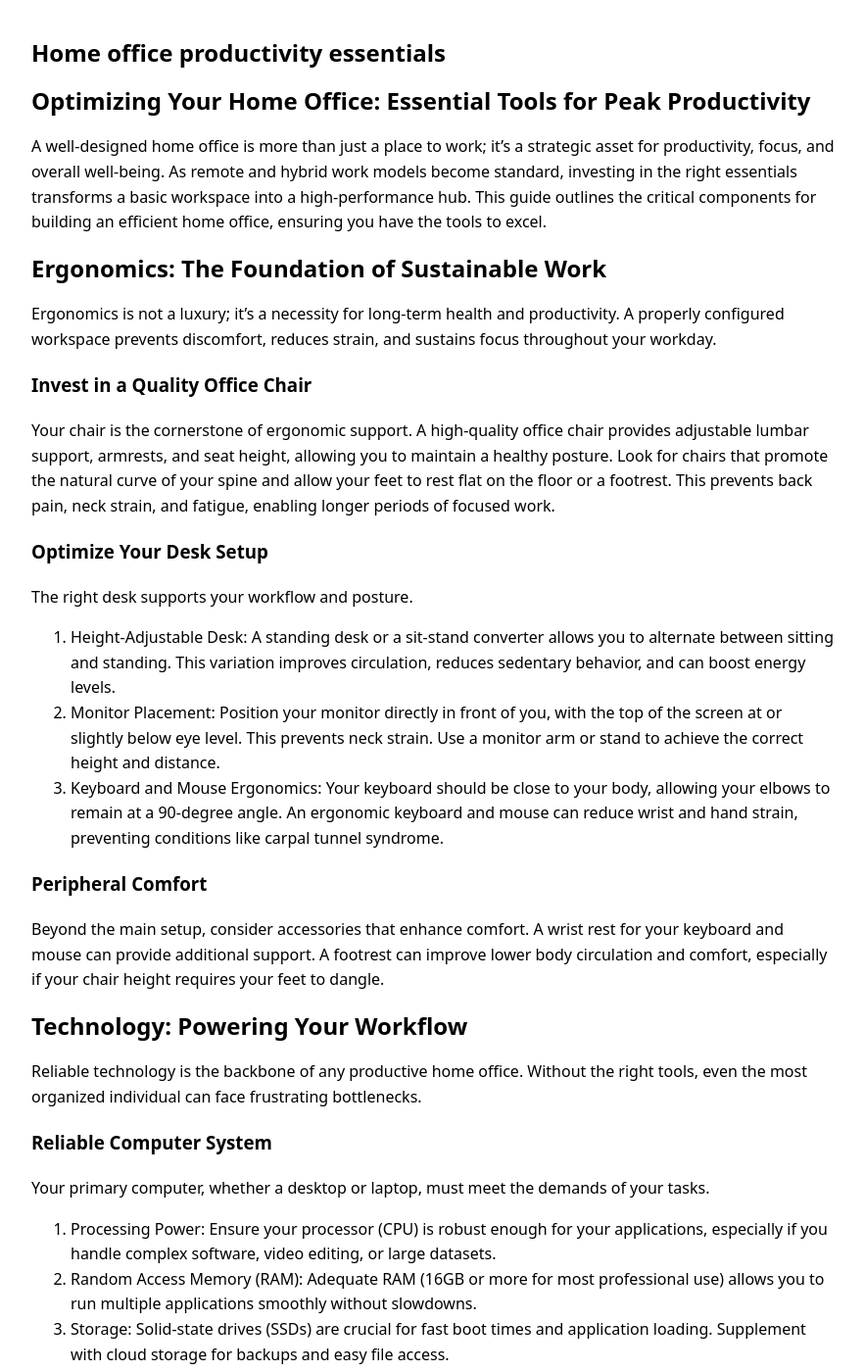
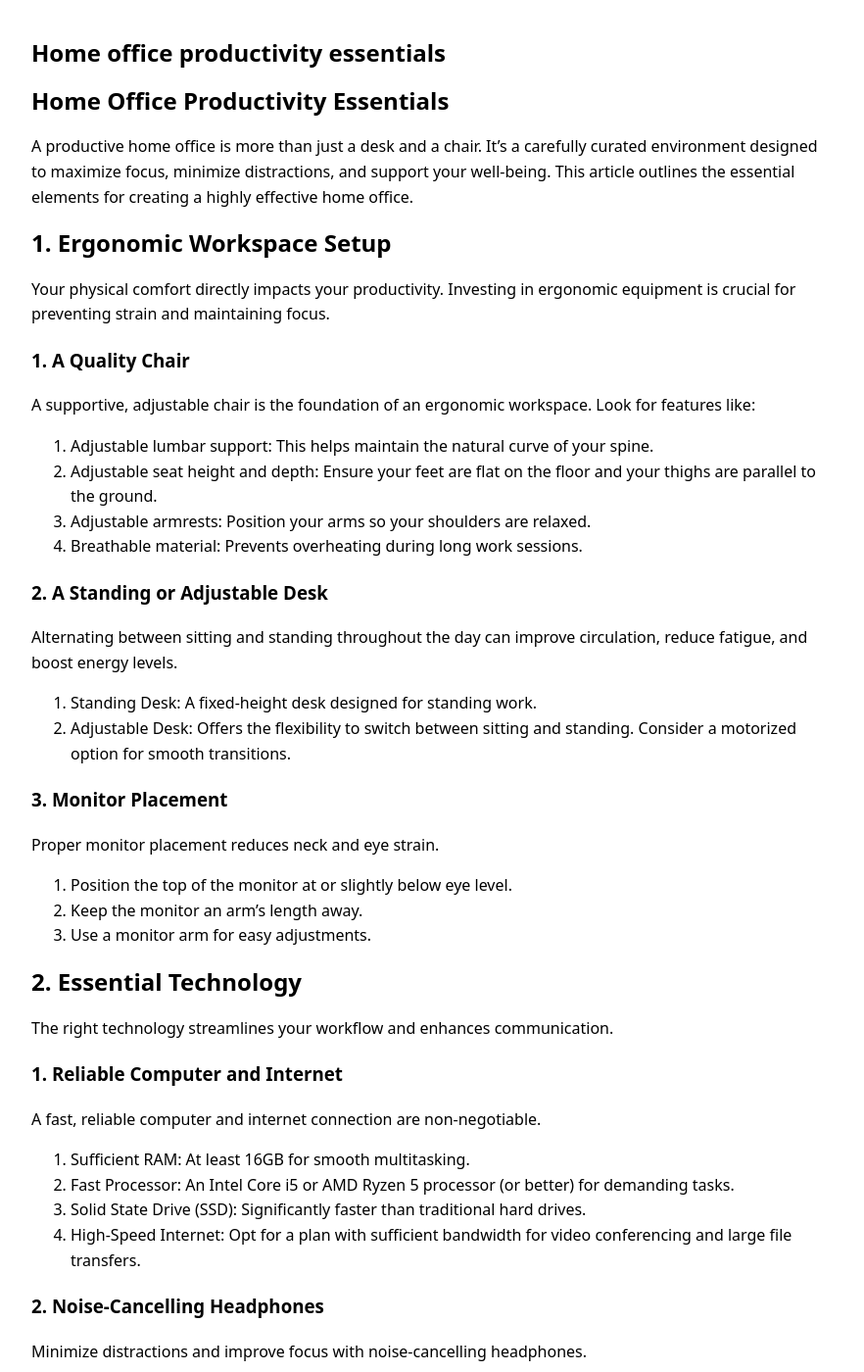
Before and after one commit to ironaclaw/ironaclaw.github.io, a Jekyll site: the page built from _posts/2026-02-12-home-office-productivity-essentials.md, in a window 1280 px wide and 1400 px high. Shown: the whole window at 98% size, without its empty margins (198-1080 px from the left). Built offline with Jekyll 4.4.1, drawn with Linux system fonts in a browser that asks for light colours; some of the changed text lies outside the part shown.

Commit message:
Add 2026-02-12-home-office-productivity-essentials.md

```diff
--- a/_posts/2026-02-12-home-office-productivity-essentials.md
+++ b/_posts/2026-02-12-home-office-productivity-essentials.md
@@ -6,103 +6,149 @@ date: '2026-02-12'
 description: ''
 tags: []
 keywords: []
-model_used: gemini-2.5-flash
+model_used: gemini-2.0-flash
 ---
 
-# Optimizing Your Home Office: Essential Tools for Peak Productivity
+# Home Office Productivity Essentials
 
-A well-designed home office is more than just a place to work; it's a strategic asset for productivity, focus, and overall well-being. As remote and hybrid work models become standard, investing in the right essentials transforms a basic workspace into a high-performance hub. This guide outlines the critical components for building an efficient home office, ensuring you have the tools to excel.
+A productive home office is more than just a desk and a chair. It's a carefully curated environment designed to maximize focus, minimize distractions, and support your well-being. This article outlines the essential elements for creating a highly effective home office.
 
-## Ergonomics: The Foundation of Sustainable Work
+## 1. Ergonomic Workspace Setup
 
-Ergonomics is not a luxury; it's a necessity for long-term health and productivity. A properly configured workspace prevents discomfort, reduces strain, and sustains focus throughout your workday.
+Your physical comfort directly impacts your productivity. Investing in ergonomic equipment is crucial for preventing strain and maintaining focus.
 
-### Invest in a Quality Office Chair
+### 1. A Quality Chair
 
-Your chair is the cornerstone of ergonomic support. A high-quality office chair provides adjustable lumbar support, armrests, and seat height, allowing you to maintain a healthy posture. Look for chairs that promote the natural curve of your spine and allow your feet to rest flat on the floor or a footrest. This prevents back pain, neck strain, and fatigue, enabling longer periods of focused work.
+A supportive, adjustable chair is the foundation of an ergonomic workspace. Look for features like:
 
-### Optimize Your Desk Setup
+1.  Adjustable lumbar support: This helps maintain the natural curve of your spine.
+2.  Adjustable seat height and depth: Ensure your feet are flat on the floor and your thighs are parallel to the ground.
+3.  Adjustable armrests: Position your arms so your shoulders are relaxed.
+4.  Breathable material: Prevents overheating during long work sessions.
 
-The right desk supports your workflow and posture.
-1.  Height-Adjustable Desk: A standing desk or a sit-stand converter allows you to alternate between sitting and standing. This variation improves circulation, reduces sedentary behavior, and can boost energy levels.
-2.  Monitor Placement: Position your monitor directly in front of you, with the top of the screen at or slightly below eye level. This prevents neck strain. Use a monitor arm or stand to achieve the correct height and distance.
-3.  Keyboard and Mouse Ergonomics: Your keyboard should be close to your body, allowing your elbows to remain at a 90-degree angle. An ergonomic keyboard and mouse can reduce wrist and hand strain, preventing conditions like carpal tunnel syndrome.
+### 2. A Standing or Adjustable Desk
 
-### Peripheral Comfort
+Alternating between sitting and standing throughout the day can improve circulation, reduce fatigue, and boost energy levels.
 
-Beyond the main setup, consider accessories that enhance comfort. A wrist rest for your keyboard and mouse can provide additional support. A footrest can improve lower body circulation and comfort, especially if your chair height requires your feet to dangle.
+1.  Standing Desk: A fixed-height desk designed for standing work.
+2.  Adjustable Desk: Offers the flexibility to switch between sitting and standing. Consider a motorized option for smooth transitions.
 
-## Technology: Powering Your Workflow
+### 3. Monitor Placement
 
-Reliable technology is the backbone of any productive home office. Without the right tools, even the most organized individual can face frustrating bottlenecks.
+Proper monitor placement reduces neck and eye strain.
 
-### Reliable Computer System
+1.  Position the top of the monitor at or slightly below eye level.
+2.  Keep the monitor an arm's length away.
+3.  Use a monitor arm for easy adjustments.
 
-Your primary computer, whether a desktop or laptop, must meet the demands of your tasks.
-1.  Processing Power: Ensure your processor (CPU) is robust enough for your applications, especially if you handle complex software, video editing, or large datasets.
-2.  Random Access Memory (RAM): Adequate RAM (16GB or more for most professional use) allows you to run multiple applications smoothly without slowdowns.
-3.  Storage: Solid-state drives (SSDs) are crucial for fast boot times and application loading. Supplement with cloud storage for backups and easy file access.
+## 2. Essential Technology
 
-### High-Speed Internet Connection
+The right technology streamlines your workflow and enhances communication.
 
-A stable, high-speed internet connection is non-negotiable for remote work. Prioritize a plan with sufficient download and upload speeds to handle video conferences, cloud-based applications, and large file transfers without interruption. Consider a wired Ethernet connection for your primary workstation for maximum stability.
+### 1. Reliable Computer and Internet
 
-### Essential Communication Gear
+A fast, reliable computer and internet connection are non-negotiable.
 
-Clear communication is vital for collaboration.
-1.  High-Quality Webcam: An external webcam often provides superior image quality compared to built-in laptop cameras, ensuring you present professionally in virtual meetings.
-2.  Clear Microphone: A dedicated USB microphone or a high-quality headset microphone significantly improves your audio clarity, making you easier to understand.
-3.  Noise-Canceling Headphones: These are invaluable for maintaining focus in noisy environments and ensuring privacy during calls.
+1.  Sufficient RAM: At least 16GB for smooth multitasking.
+2.  Fast Processor: An Intel Core i5 or AMD Ryzen 5 processor (or better) for demanding tasks.
+3.  Solid State Drive (SSD): Significantly faster than traditional hard drives.
+4.  High-Speed Internet: Opt for a plan with sufficient bandwidth for video conferencing and large file transfers.
 
-### Adequate Lighting
+### 2. Noise-Cancelling Headphones
 
-Good lighting reduces eye strain and improves mood.
-1.  Natural Light: Position your desk to maximize natural light without direct glare on your screen.
-2.  Task Lighting: A desk lamp provides focused illumination for reading or writing.
-3.  Ambient Lighting: Ensure the overall room is well-lit to avoid harsh contrasts that can fatigue your eyes.
+Minimize distractions and improve focus with noise-cancelling headphones.
 
-## Software & Digital Tools: Streamlining Your Tasks
+1.  Over-ear headphones: Provide better noise isolation than earbuds.
+2.  Active Noise Cancellation (ANC): Blocks out ambient noise.
+3.  Comfortable fit: Essential for long work sessions.
 
-Beyond hardware, the right software suite can dramatically enhance your efficiency, helping you manage projects, communicate effectively, and stay organized.
+### 3. External Webcam and Microphone
 
-### Project Management Platforms
+High-quality video and audio are crucial for professional communication.
 
-Tools like Asana, Trello, or Monday.com help organize tasks, track progress, and collaborate with teams. They provide a centralized hub for deadlines, assignments, and project communication, reducing the need for endless email chains.
+1.  Webcam: Look for a webcam with 1080p resolution or higher.
+2.  Microphone: A dedicated USB microphone offers superior audio quality compared to built-in microphones.
 
-### Communication & Collaboration Apps
+## 3. Organization and Productivity Tools
 
-Beyond email, instant messaging and video conferencing platforms are essential. Slack or Microsoft Teams facilitate quick internal communication, file sharing, and virtual meetings, keeping teams connected and responsive.
+Effective organization and productivity tools help you manage your time and tasks efficiently.
 
-### Note-Taking & Documentation
+### 1. Task Management Software
 
-Digital note-taking applications (Evernote, OneNote, Notion) allow you to capture ideas, meeting minutes, and research quickly. Cloud storage services (Google Drive, Dropbox, OneDrive) ensure your documents are accessible from anywhere and securely backed up.
+Stay on top of your to-do list with task management software.
 
-### Time Management & Focus Aids
+1.  Asana: A comprehensive project management tool for teams.
+2.  Trello: A visual task management tool using Kanban boards.
+3.  Todoist: A simple and intuitive task management app.
 
-Digital tools can help you manage your time and minimize distractions.
-1.  Pomodoro Timers: Apps that implement the Pomodoro Technique (25 minutes of work, 5 minutes of break) can improve focus and prevent burnout.
-2.  Distraction Blockers: Browser extensions or applications can temporarily block distracting websites, helping you maintain concentration during critical work periods.
-3.  Calendar Management: Utilizing digital calendars with reminders ensures you stay on top of appointments and deadlines.
+### 2. Calendar and Scheduling Tools
 
-## Environment & Organization: Cultivating a Productive Space
+Efficiently manage your time and schedule appointments.
 
-The physical environment of your home office plays a significant role in your mental state and ability to focus. A cluttered, chaotic space can lead to a cluttered, chaotic mind.
+1.  Google Calendar: A widely used and versatile calendar app.
+2.  Microsoft Outlook Calendar: Integrated with Microsoft Office suite.
+3.  Calendly: A scheduling tool that allows others to book appointments with you.
 
-### Declutter and Organize
+### 3. Note-Taking Apps
 
-Regularly declutter your workspace. Implement smart storage solutions like filing cabinets, desk organizers, and shelving units to keep supplies and documents tidy. Effective cable management is crucial for a clean look and prevents trip hazards. A clear desk promotes a clear mind.
+Capture ideas, take notes, and organize information.
 
-### Minimize Distractions
+1.  Evernote: A feature-rich note-taking app with robust organization capabilities.
+2.  Notion: An all-in-one workspace for notes, tasks, and databases.
+3.  Microsoft OneNote: A digital notebook integrated with Microsoft Office.
 
-Designate a specific area for your home office, ideally a separate room, to create a psychological boundary between work and home life.
-1.  Soundproofing: Consider acoustic panels or even just a closed door to minimize external noise.
-2.  "Do Not Disturb" Practices: Communicate your work hours to family members and utilize your computer's "do not disturb" modes.
-3.  Visual Simplicity: Keep decorations minimal and functional to avoid visual clutter that can pull your attention away.
+## 4. Environment and Ambiance
 
-### Personalize for Focus
+Your physical environment significantly impacts your mood and productivity.
 
-While minimizing distractions is key, a touch of personalization can make your space more inviting and conducive to focus.
-1.
+### 1. Natural Light and Ventilation
+
+Maximize natural light to boost your mood and energy levels.
+
+1.  Position your desk near a window.
+2.  Ensure adequate ventilation to keep the air fresh.
+3.  Use light-filtering curtains or blinds to control glare.
+
+### 2. Plants and Greenery
+
+Bring nature indoors to create a calming and inspiring workspace.
+
+1.  Choose low-maintenance plants like succulents or snake plants.
+2.  Plants can improve air quality and reduce stress.
+
+### 3. Personalization
+
+Add personal touches to make your workspace feel comfortable and inspiring.
+
+1.  Display artwork or photos that you enjoy.
+2.  Use a comfortable desk lamp for task lighting.
+3.  Keep your workspace clean and organized.
+
+## 5. Health and Well-being
+
+Prioritizing your health and well-being is essential for sustained productivity.
+
+### 1. Regular Breaks
+
+Take short breaks throughout the day to stretch, move around, and rest your eyes.
+
+1.  The Pomodoro Technique: Work in focused bursts (e.g., 25 minutes) followed by short breaks (e.g., 5 minutes).
+2.  Get up and walk around every hour.
+
+### 2. Hydration and Nutrition
+
+Stay hydrated and eat healthy snacks to maintain energy levels.
+
+1.  Keep a water bottle at your desk.
+2.  Avoid sugary snacks and opt for fruits, vegetables, or nuts.
+
+### 3. Mindfulness and Stress Reduction
+
+Practice mindfulness techniques to reduce stress and improve focus.
+
+1.  Meditation: Even a few minutes of meditation can help calm your mind.
+2.  Deep breathing exercises: Can help reduce anxiety and improve focus.
 
 ## Conclusion
-By implementing these home office essentials, you can significantly boost your productivity. Prioritize digital tools for time management and focus, and cultivate a well-organized, distraction-free workspace. Remember to personalize your space to create an environment that supports your work style. Consistent application of these strategies will lead to a more efficient and productive home office experience.
+
+Creating a productive home office requires careful planning and investment. By focusing on ergonomic setup, essential technology, organization tools, environment, and well-being, you can transform your home workspace into a hub of efficiency and creativity. Remember to personalize your space to reflect your individual needs and preferences.
```
